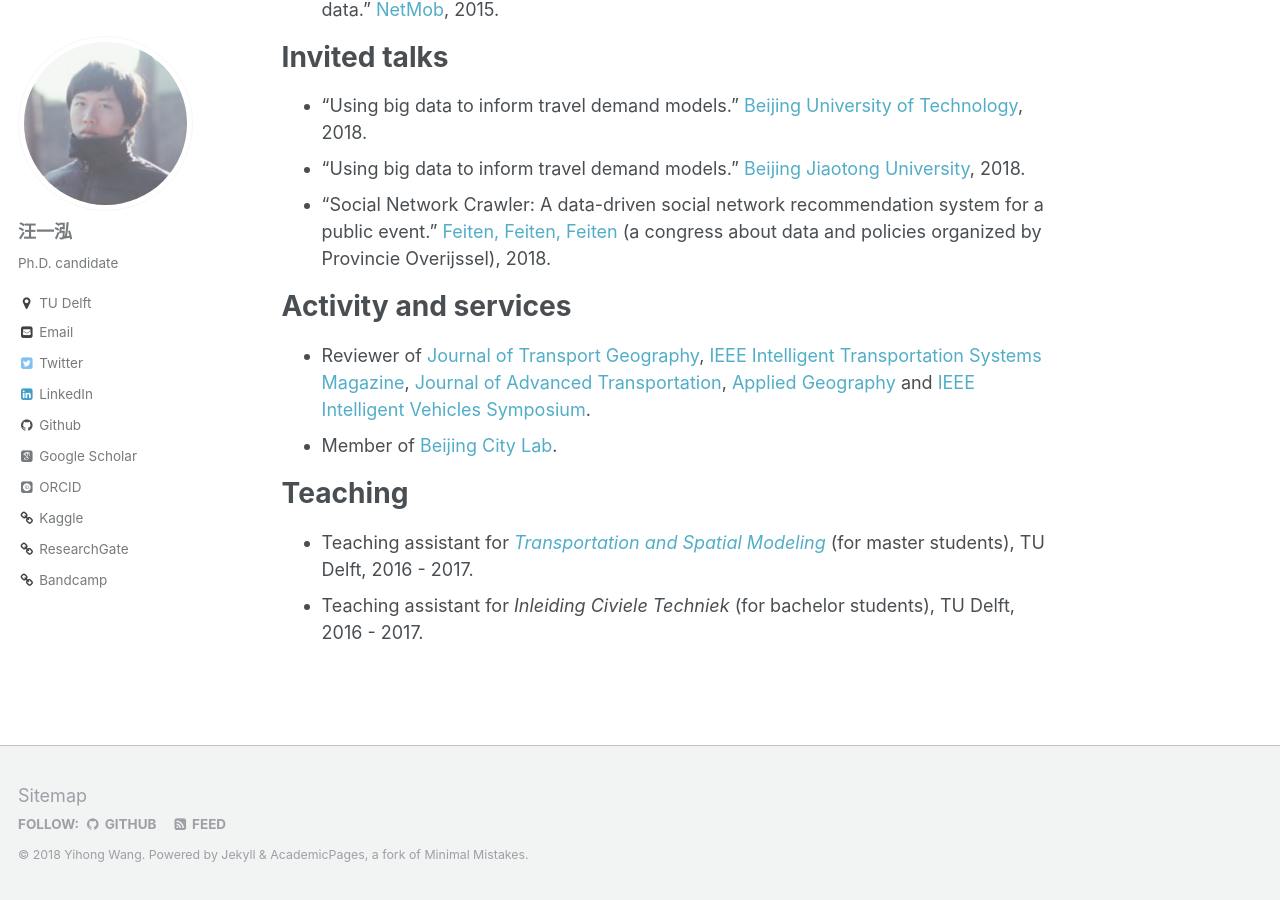
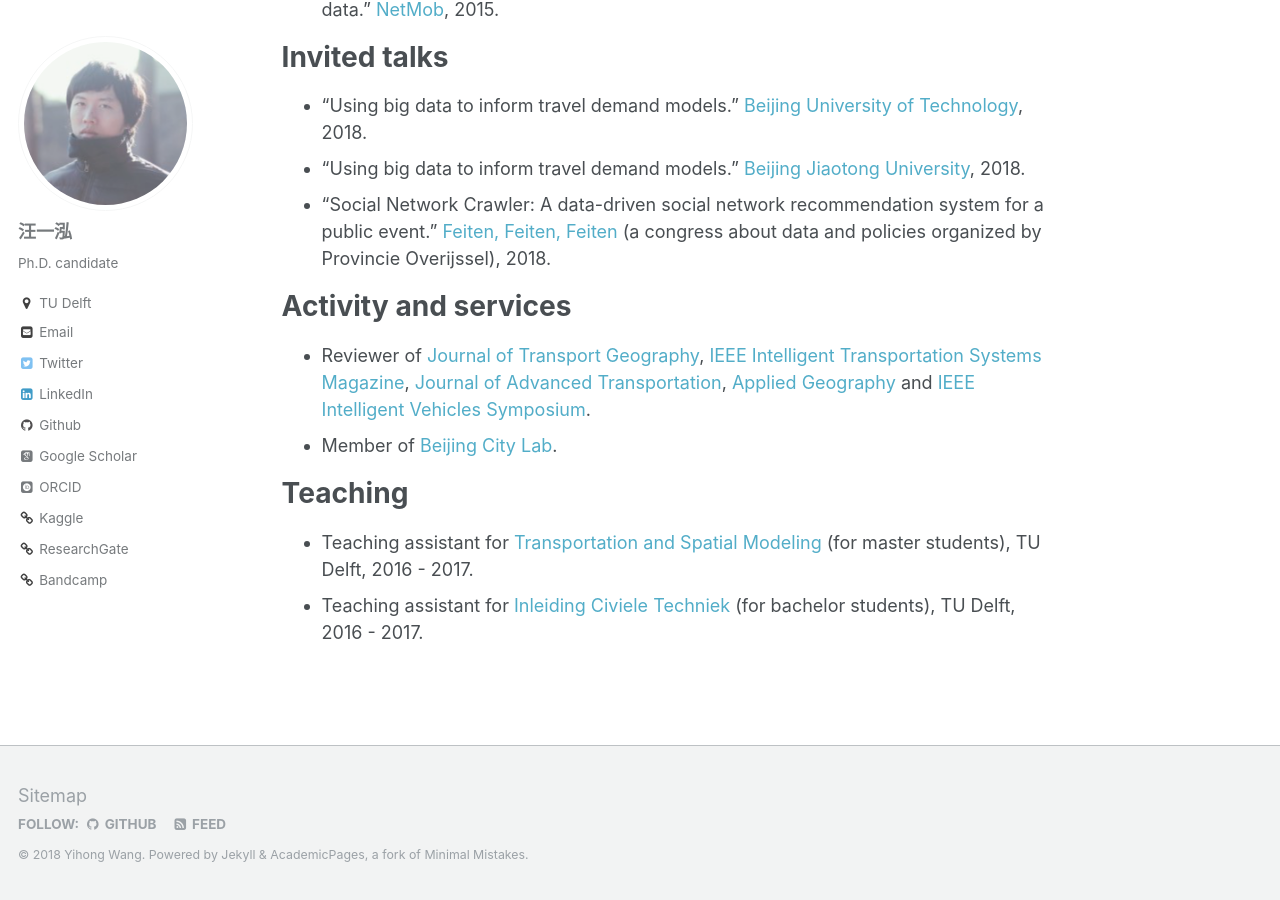
Before and after one commit to bellowswang/bellowswang.github.io, a Jekyll site: the page built from _pages/about.md, in a window 1280 px wide and 900 px high, scrolled down 1600 px. Built offline with Jekyll 4.4.1, drawn with Linux system fonts in a browser that asks for light colours; some web fonts are replaced.

Commit message:
updated 20181113-3

```diff
--- a/_pages/about.md
+++ b/_pages/about.md
@@ -53,5 +53,5 @@ Activity and services
 
 Teaching
 ======
-* Teaching assistant for <i>[Transportation and Spatial Modeling](https://ocw.tudelft.nl/courses/transportation-and-spatial-modelling/)</i> (for master students), TU Delft, 2016 - 2017.
-* Teaching assistant for <i>Inleiding Civiele Techniek</i> (for bachelor students), TU Delft, 2016 - 2017.
+* Teaching assistant for [Transportation and Spatial Modeling](https://ocw.tudelft.nl/courses/transportation-and-spatial-modelling/) (for master students), TU Delft, 2016 - 2017.
+* Teaching assistant for [Inleiding Civiele Techniek](https://ocw.tudelft.nl/courses/inleiding-civiele-techniek/) (for bachelor students), TU Delft, 2016 - 2017.
```
